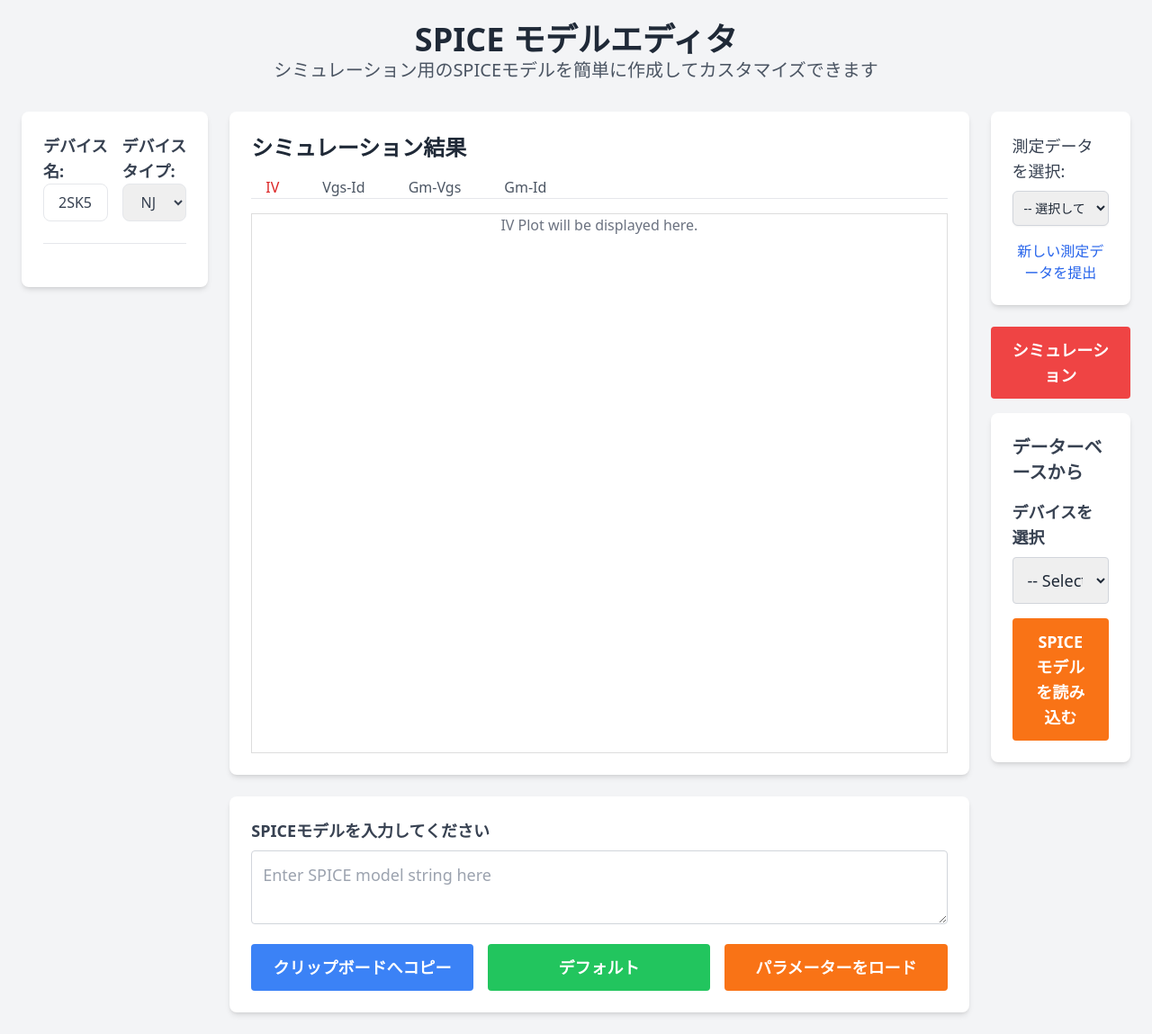
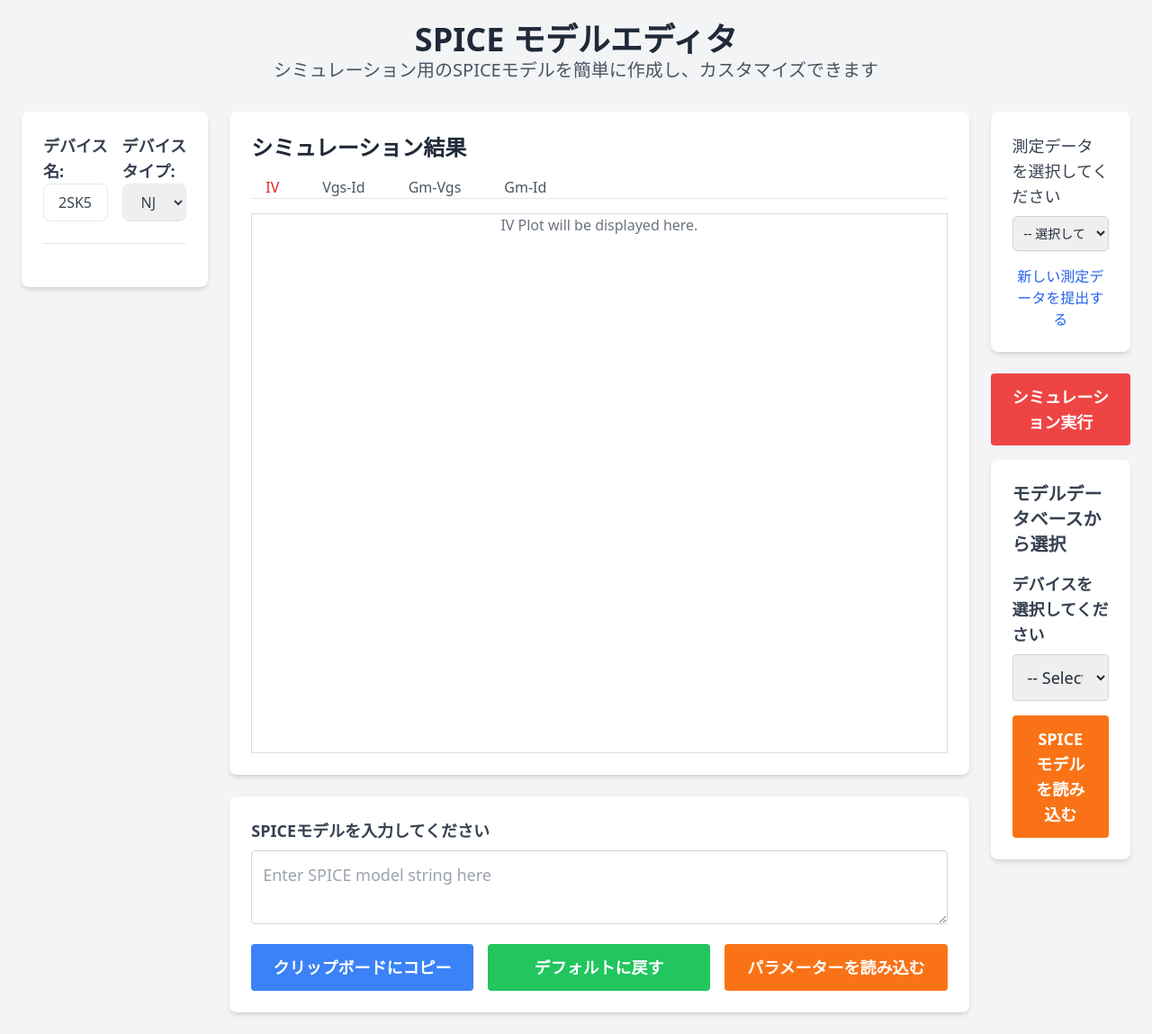
Before and after one commit to hotstaff/spice_model_manager, a Flask app: template templates/build_jfets_ja.html in a window 1280 px wide. Shown: the whole page at 90% size. Run offline with Flask 3, Linux system fonts and the light colour scheme; the template is opened without the code that fills it, so the values that code supplies are empty; parts of the project's set-up code (start-up, migrations or seed data) failed here and were passed over; some libraries are stand-ins or nearby versions.

Commit message:
modified:   templates/build_jfets_ja.html

```diff
--- a/templates/build_jfets_ja.html
+++ b/templates/build_jfets_ja.html
@@ -6,36 +6,36 @@
 
 {% block title %}SPICE モデルエディタ{% endblock %}
 
-{% block subtitle %}シミュレーション用のSPICEモデルを簡単に作成してカスタマイズできます{% endblock %}
+{% block subtitle %}シミュレーション用のSPICEモデルを簡単に作成し、カスタマイズできます{% endblock %}
 
 {% block device_name %}デバイス名{% endblock %}
 
 {% block device_type %}デバイスタイプ{% endblock %}
 
-{% block run_button_text %}シミュレーション{% endblock %}
+{% block run_button_text %}シミュレーション実行{% endblock %}
 
 {% block spice_string_label %}SPICEモデルを入力してください{% endblock %}
 
-{% block default_button_text %}デフォルト{% endblock %}
+{% block default_button_text %}デフォルトに戻す{% endblock %}
 
-{% block Load_button_text %}パラメーターをロード{% endblock %}
+{% block Load_button_text %}パラメーターを読み込む{% endblock %}
 
 {% block simulation_result_heading %}シミュレーション結果{% endblock %}
 
 {% block back_link %}モデル一覧に戻る{% endblock %}
 
-{% block experiment_data_label %}測定データを選択:{% endblock %}
+{% block experiment_data_label %}測定データを選択してください{% endblock %}
 
 {% block select_placeholder %}-- 選択してください --{% endblock %}
 
 {% block no_measurement_data %}-- 測定データなし（表示しません） --{% endblock %}
 
-{% block upload_data_link %}新しい測定データを提出{% endblock %}
+{% block upload_data_link %}新しい測定データを提出する{% endblock %}
 
-{% block copy_button_text %}クリップボードへコピー{% endblock %}
+{% block copy_button_text %}クリップボードにコピー{% endblock %}
 
-{% block model_db_title %}データーベースから{% endblock %}
+{% block model_db_title %}モデルデータベースから選択{% endblock %}
 
-{% block select_device_label %}デバイスを選択{% endblock %}
+{% block select_device_label %}デバイスを選択してください{% endblock %}
 
 {% block load_spice_button_text %}SPICEモデルを読み込む{% endblock %}
```
